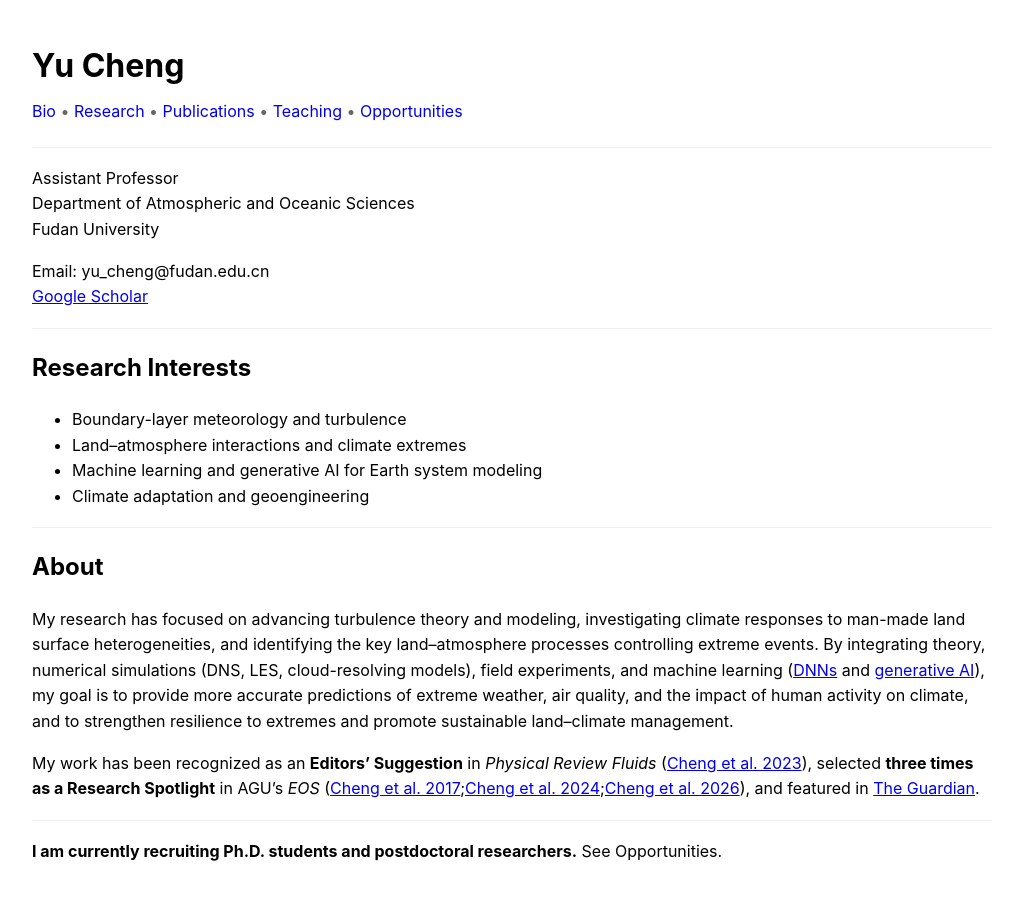
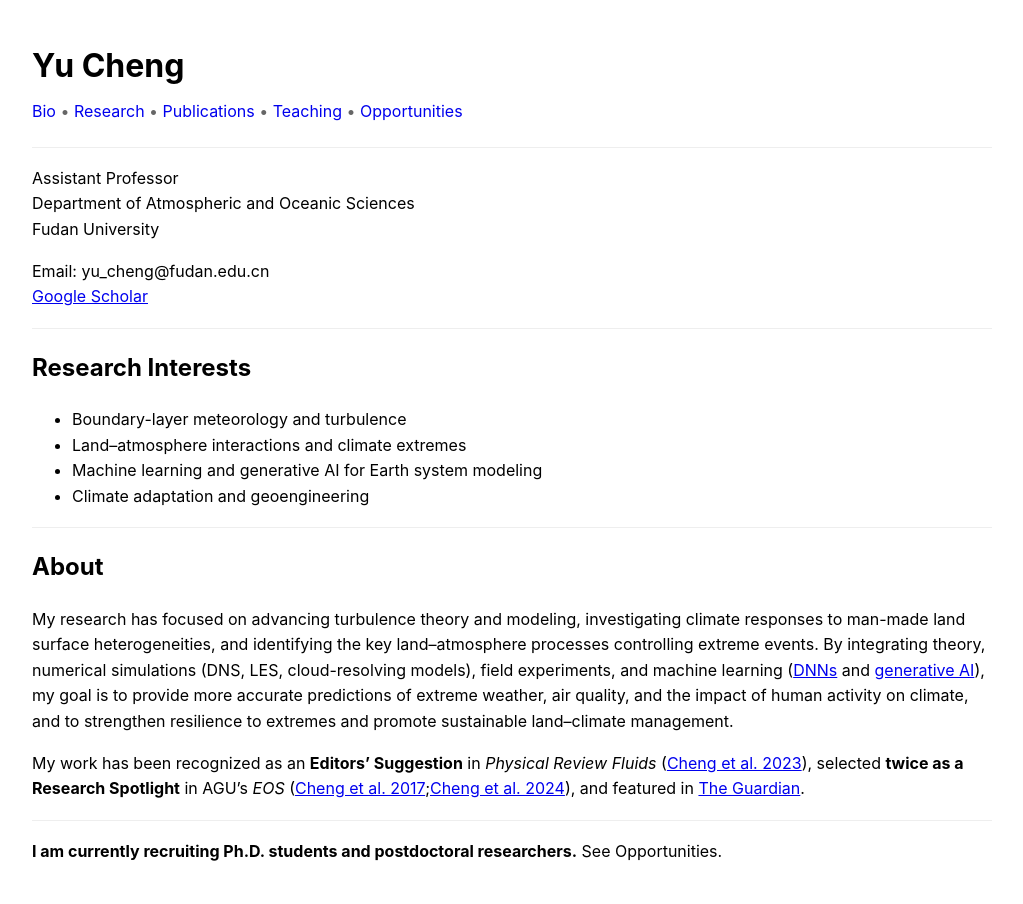
Before and after one commit to yc2965/yc2965.github.io, a Jekyll site: the page built from index.md, in a window 1280 px wide. Shown: the whole page, without its empty margins (128-1151 px from the left). Built offline with Jekyll 4.4.1, drawn with Linux system fonts in a browser that asks for light colours; our own code applies the rules of GitHub Pages for plain Markdown files.

Commit message:
Update index.md

```diff
--- a/index.md
+++ b/index.md
@@ -20,7 +20,7 @@
 My research has focused on advancing turbulence theory and modeling, investigating climate responses to man-made land surface heterogeneities, and identifying the key land–atmosphere processes controlling extreme events. By integrating theory, numerical simulations (DNS, LES, cloud-resolving models), field experiments, and machine learning ([DNNs](https://doi.org/10.1029/2021MS002847) and [generative AI](
 https://doi.org/10.48550/arXiv.2510.00383)), my goal is to provide more accurate predictions of extreme weather, air quality, and the impact of human activity on climate, and to strengthen resilience to extremes and promote sustainable land–climate management.
 
-My work has been recognized as an **Editors’ Suggestion** in *Physical Review Fluids* ([Cheng et al. 2023](https://doi.org/10.1103/PhysRevFluids.8.114602)), selected **three times as a Research Spotlight** in AGU’s *EOS* ([Cheng et al. 2017](https://doi.org/10.1002/2017GL073499);[Cheng et al. 2024]( https://doi.org/10.1029/2024GL112433);[Cheng et al. 2026](https://doi.org/10.1029/2026AV002350)), and featured in [The Guardian](https://www.theguardian.com/news/2024/dec/05/weatherwatch-why-cooling-white-roofs-cause-neighbours-to-swelter).
+My work has been recognized as an **Editors’ Suggestion** in *Physical Review Fluids* ([Cheng et al. 2023](https://doi.org/10.1103/PhysRevFluids.8.114602)), selected **twice as a Research Spotlight** in AGU’s *EOS* ([Cheng et al. 2017](https://doi.org/10.1002/2017GL073499);[Cheng et al. 2024]( https://doi.org/10.1029/2024GL112433)), and featured in [The Guardian](https://www.theguardian.com/news/2024/dec/05/weatherwatch-why-cooling-white-roofs-cause-neighbours-to-swelter).
 
 ---
 **I am currently recruiting Ph.D. students and postdoctoral researchers.** See Opportunities.
```
